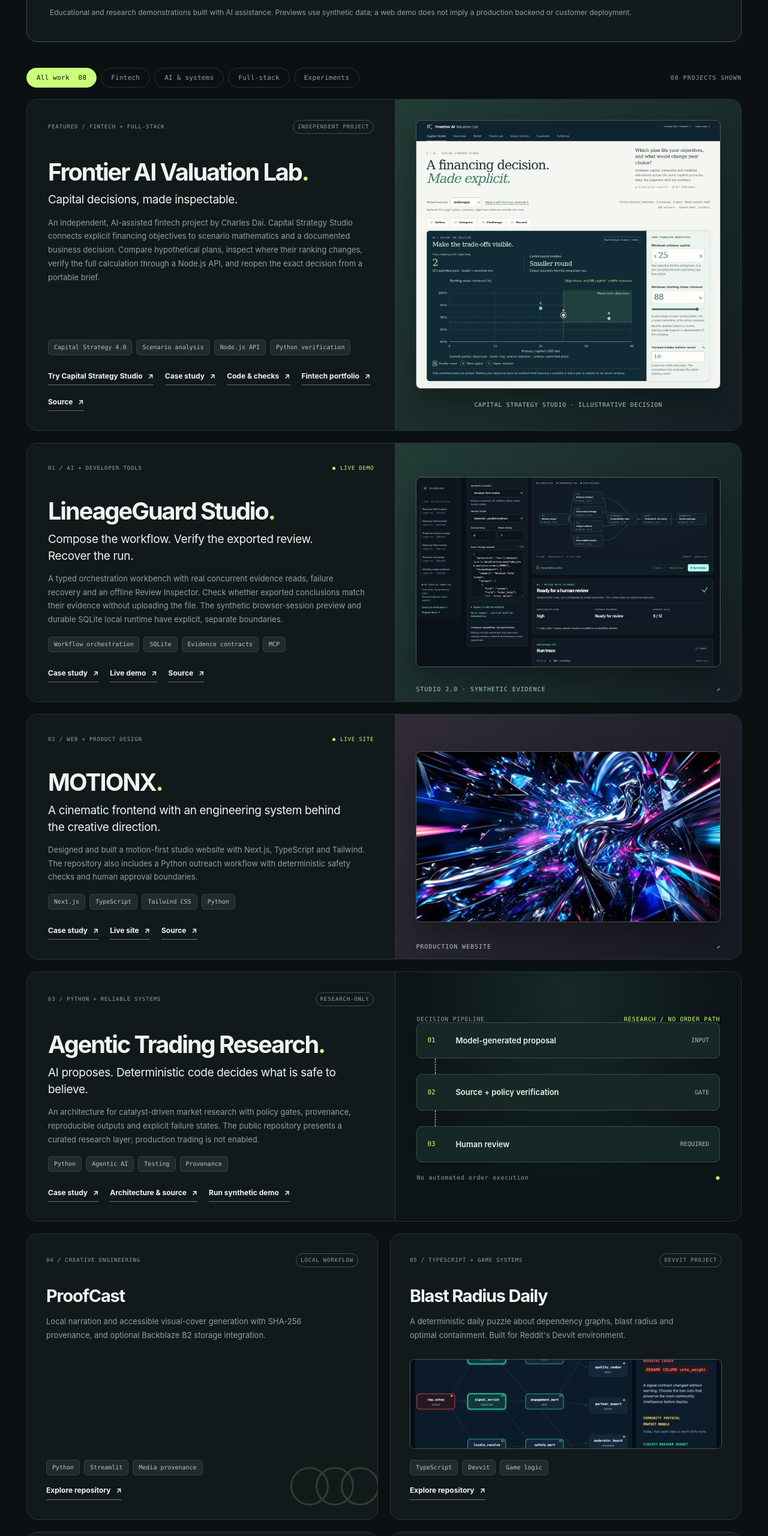
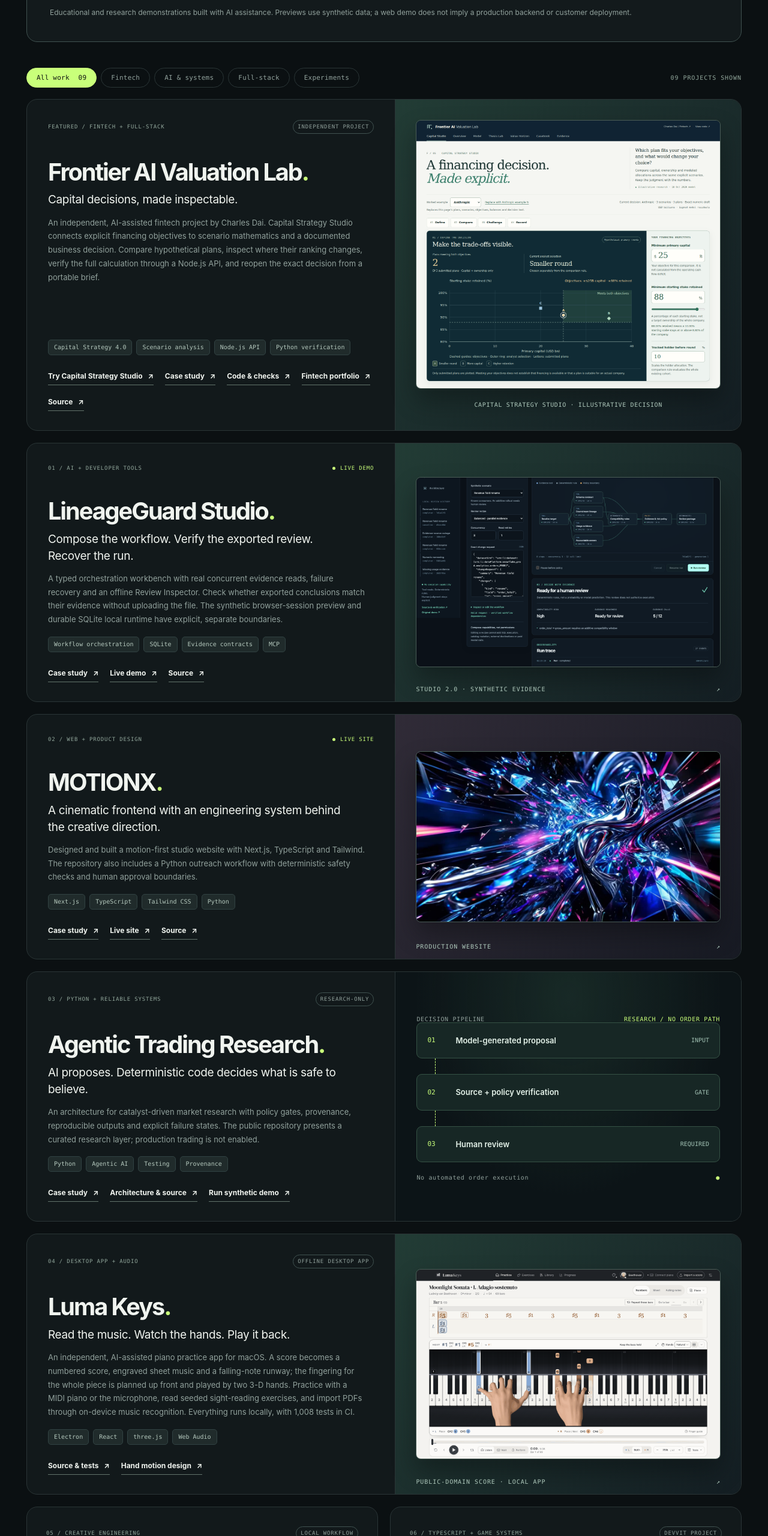
Before and after one commit to ult666666/ult666666.github.io, a website: page index.html in a window 1280 px wide. Shown: the part 2560-5120 px from the top of the page at 60% size. Drawn offline with Linux system fonts and the light colour scheme.

Commit message:
feat(portfolio): add Luma Keys as the ninth selected project (#16)
Luma Keys is an offline piano practice desktop app: numbered score, sheet
music and falling notes, 3-D hands that play a whole-piece fingering plan,
graded sight reading and on-device PDF recognition. Its card sits after
Agentic Trading Research under Full-stack, with links to the source and
the hand motion design note.

The screenshot is downscaled from the project's README hero at a pinned
commit, with its SHA-256 recorded in the README, and is listed in
public-files.json. The project counts in the homepage, the tests and the
deployment verifier move from eight to nine.

Co-authored-by: Claude Opus 5.5 <noreply@anthropic.com>

```diff
--- a/index.html
+++ b/index.html
@@ -147,13 +147,13 @@
 
       <div class="project-toolbar">
         <div class="filters" role="group" aria-label="Filter projects">
-          <button type="button" data-filter="all" aria-pressed="true" class="filter active">All work <span>08</span></button>
+          <button type="button" data-filter="all" aria-pressed="true" class="filter active">All work <span>09</span></button>
           <button type="button" data-filter="fintech" aria-pressed="false" class="filter">Fintech</button>
           <button type="button" data-filter="ai" aria-pressed="false" class="filter">AI & systems</button>
           <button type="button" data-filter="web" aria-pressed="false" class="filter">Full-stack</button>
           <button type="button" data-filter="experimental" aria-pressed="false" class="filter">Experiments</button>
         </div>
-        <span class="project-total" aria-live="polite"><span id="project-count">08</span> PROJECTS SHOWN</span>
+        <span class="project-total" aria-live="polite"><span id="project-count">09</span> PROJECTS SHOWN</span>
       </div>
 
       <div class="project-list">
@@ -240,9 +240,27 @@
           </div>
         </article>
 
+        <article class="project-card project-feature" data-category="web" id="luma-keys">
+          <div class="project-info">
+            <div class="project-meta"><span>04 / DESKTOP APP + AUDIO</span><span class="label-research">OFFLINE DESKTOP APP</span></div>
+            <h3>Luma Keys<span class="punctuation">.</span></h3>
+            <p class="project-tagline">Read the music. Watch the hands. Play it back.</p>
+            <p class="project-body">An independent, AI-assisted piano practice app for macOS. A score becomes a numbered score, engraved sheet music and a falling-note runway; the fingering for the whole piece is planned up front and played by two 3-D hands. Practice with a MIDI piano or the microphone, read seeded sight-reading exercises, and import PDFs through on-device music recognition. Everything runs locally, with 1,008 tests in CI.</p>
+            <div class="tag-set"><span>Electron</span><span>React</span><span>three.js</span><span>Web Audio</span></div>
+            <div class="project-links">
+              <a href="https://github.com/ult666666/luma-keys" target="_blank" rel="noopener noreferrer">Source &amp; tests <span aria-hidden="true">↗</span></a>
+              <a href="https://github.com/ult666666/luma-keys/blob/main/docs/HAND_MOTION_DESIGN.md" target="_blank" rel="noopener noreferrer">Hand motion design <span aria-hidden="true">↗</span></a>
+            </div>
+          </div>
+          <div class="project-media screenshot">
+            <img src="/assets/luma-keys-practice.png" width="1440" height="900" loading="lazy" alt="Luma Keys practising the Moonlight Sonata, with a numbered score above a keyboard where two 3-D hands show the suggested fingering">
+            <div class="media-footnote">PUBLIC-DOMAIN SCORE · LOCAL APP <span>↗</span></div>
+          </div>
+        </article>
+
         <div class="project-small-grid">
           <article class="project-card project-compact" data-category="ai">
-            <div class="project-meta"><span>04 / CREATIVE ENGINEERING</span><span class="label-research">LOCAL WORKFLOW</span></div>
+            <div class="project-meta"><span>05 / CREATIVE ENGINEERING</span><span class="label-research">LOCAL WORKFLOW</span></div>
             <h3>ProofCast</h3>
             <p>Local narration and accessible visual-cover generation with SHA-256 provenance, and optional Backblaze B2 storage integration.</p>
             <div class="tag-set"><span>Python</span><span>Streamlit</span><span>Media provenance</span></div>
@@ -250,7 +268,7 @@
             <div class="compact-decoration decoration-circles" aria-hidden="true"><span></span><span></span><span></span></div>
           </article>
           <article class="project-card project-compact" data-category="experimental">
-            <div class="project-meta"><span>05 / TYPESCRIPT + GAME SYSTEMS</span><span class="label-research">DEVVIT PROJECT</span></div>
+            <div class="project-meta"><span>06 / TYPESCRIPT + GAME SYSTEMS</span><span class="label-research">DEVVIT PROJECT</span></div>
             <h3>Blast Radius Daily</h3>
             <p>A deterministic daily puzzle about dependency graphs, blast radius and optimal containment. Built for Reddit's Devvit environment.</p>
             <img class="compact-thumbnail" src="/assets/blast-radius.png" width="1100" height="720" loading="lazy" alt="Blast Radius Daily gameplay board showing a graph of software dependencies">
@@ -258,7 +276,7 @@
             <a class="compact-link" href="https://github.com/ult666666/blast-radius-daily" target="_blank" rel="noopener noreferrer">Explore repository <span aria-hidden="true">↗</span></a>
           </article>
           <article class="project-card project-compact" data-category="web">
-            <div class="project-meta"><span>06 / FULL-STACK DEMO</span><span class="label-live"><span class="presence-dot"></span> LIVE DEMO</span></div>
+            <div class="project-meta"><span>07 / FULL-STACK DEMO</span><span class="label-live"><span class="presence-dot"></span> LIVE DEMO</span></div>
             <h3>Teen Budgeting</h3>
             <p>A classroom budgeting app with a Node.js API, server-computed integer-cent totals, validation and automated tests. Fictional data only.</p>
             <div class="tag-set"><span>JavaScript</span><span>Node.js</span><span>Vercel</span></div>
@@ -266,7 +284,7 @@
             <a class="compact-link sublink" href="https://github.com/ult666666/teen-budgeting-hw3" target="_blank" rel="noopener noreferrer">View code <span aria-hidden="true">↗</span></a>
           </article>
           <article class="project-card project-compact" data-category="experimental">
-            <div class="project-meta"><span>07 / SMALL, USEFUL TOOLS</span><span class="label-research">BROWSER UTILITY</span></div>
+            <div class="project-meta"><span>08 / SMALL, USEFUL TOOLS</span><span class="label-research">BROWSER UTILITY</span></div>
             <h3>JUST-QR</h3>
             <p>A deliberately simple QR generator: one purpose, a focused interface, no account and no application backend.</p>
             <div class="tag-set"><span>HTML</span><span>CSS</span><span>JavaScript</span></div>
--- a/public-files.json
+++ b/public-files.json
@@ -15,6 +15,7 @@
     "assets/lineageguard-review-inspector.png",
     "assets/lineageguard-studio-v2.png",
     "assets/lineageguard.jpg",
+    "assets/luma-keys-practice.png",
     "assets/motionx.jpg",
     "assets/portfolio-og.png",
     "assets/portfolio-og.svg",
```
Also changed, not shown: tests/browser_smoke.cjs (+2 -2 lines), tests/navigation_resilience.cjs (+2 -2 lines), README.md, assets/luma-keys-practice.png (added), 3 other files.
